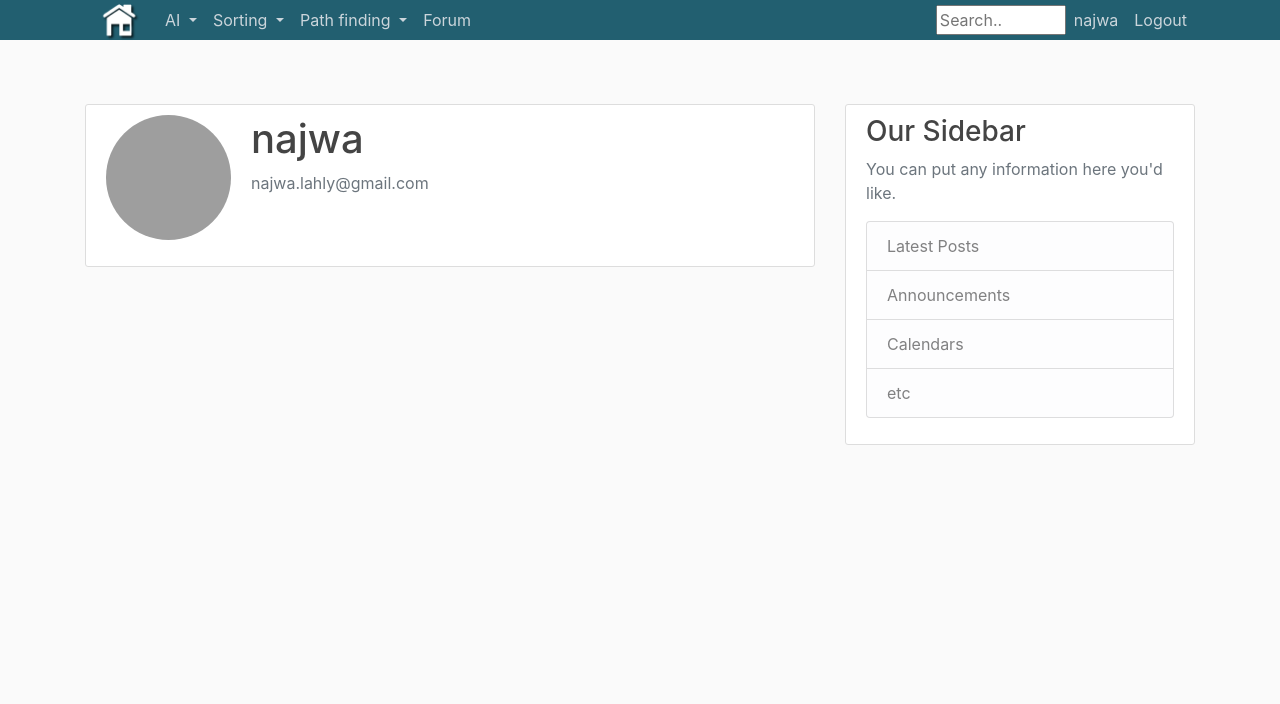
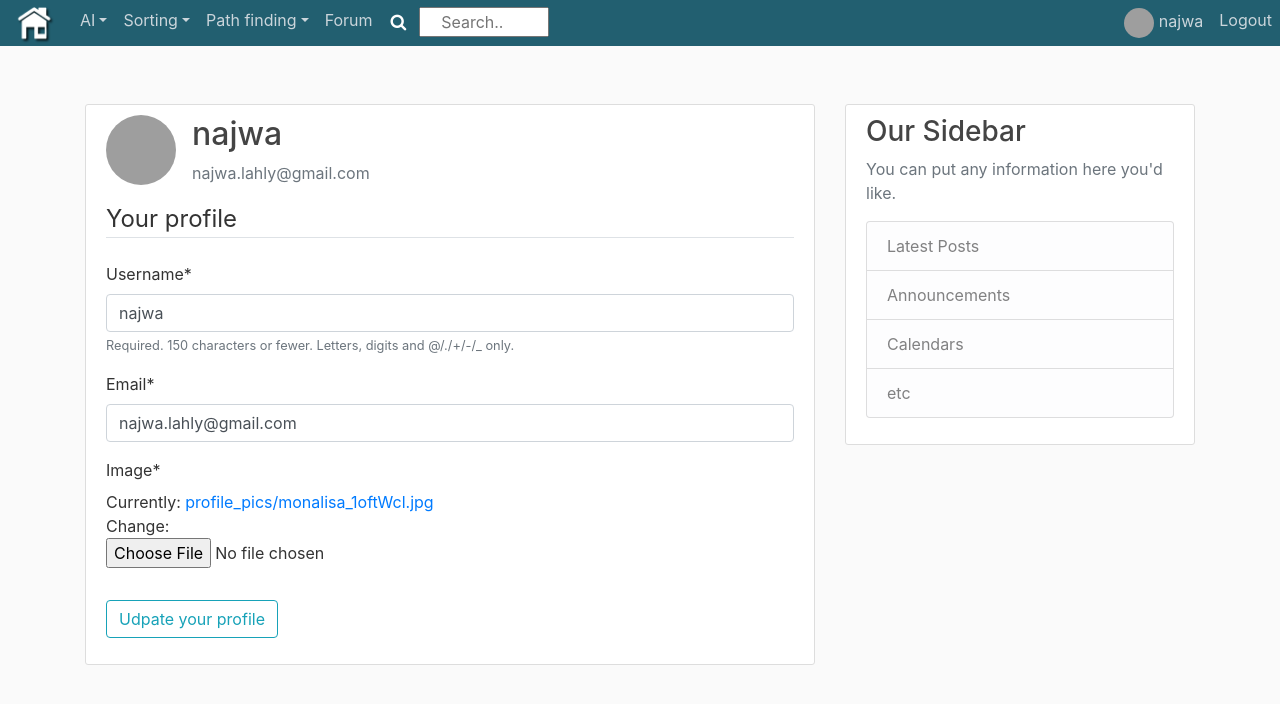
Before and after one commit to NajwaLahly/Django_Website, a Django app: page /Users/profile/ in a window 1280 px wide. Shown: the top 704 px of the page. Run offline with Django 3.2, Linux system fonts and the light colour scheme; a user stored in the database is signed in; data comes from the database, SQL or seed files in the repository; both versions use the stored data as it was after the commit; some libraries are stand-ins or nearby versions; grey boxes are pictures that could not be loaded.

Commit message:
-add signal.py to create profile -clean main.css and base.htm -modify search bar

```diff
--- a/Django_Website/Django_Website/urls.py
+++ b/Django_Website/Django_Website/urls.py
@@ -16,6 +16,8 @@ Including another URLconf
 from django.contrib import admin
 from django.urls import path, include
 from django.contrib.auth import views as auth_views
+from django.conf import settings
+from django.conf.urls.static import static
 
 
 urlpatterns = [
@@ -29,4 +31,4 @@ urlpatterns = [
     path('login/', auth_views.LoginView.as_view(template_name='Users/login.html'), name='login'),
     path('logout/', auth_views.LogoutView.as_view(template_name='Users/logout.html'), name='logout'),
 
-]
+] + static(settings.MEDIA_URL, document_root=settings.MEDIA_ROOT)
--- a/Django_Website/Users/forms.py
+++ b/Django_Website/Users/forms.py
@@ -1,6 +1,7 @@
 from django import forms
 from django.contrib.auth.models import User
 from django.contrib.auth.forms import UserCreationForm
+from .models import Profile
 
 
 class UserRegisterForm(UserCreationForm):
@@ -9,3 +10,17 @@ class UserRegisterForm(UserCreationForm):
     class Meta:
         model = User
         fields = ['username', 'email', 'password1', 'password2']
+
+
+class UserUpdateForm(forms.ModelForm):
+    email = forms.EmailField()
+
+    class Meta:
+        model = User
+        fields = ['username', 'email']
+
+
+class ProfileUpdateForm(forms.ModelForm):
+    class Meta:
+        model = Profile
+        fields = ['image']
--- a/Django_Website/Users/templates/Users/profile.html
+++ b/Django_Website/Users/templates/Users/profile.html
@@ -4,16 +4,24 @@
 {% block content %}
     <div class="content-section">
       <div class="media">
-          {% if user.profile.image %}
-        <img class="rounded-circle account-img" src="{{ user.profile.image.url }}">
-          {% else %}
-          <img class="rounded-circle account-img" src="{% static 'Users/default.jpg' %}">
-        {% endif %}
+
+        <img class="rounded-circle article-img" src="{{ user.profile.image.url }}">
         <div class="media-body">
           <h2 class="account-heading">{{user.username}}</h2>
           <p class="text-secondary">{{user.email}}</p>
         </div>
       </div>
       <!-- FORM HERE -->
+        <form method="POST" enctype="multipart/form-data">
+            {% csrf_token %}
+            <fieldset class="form-group">
+                <legend class="border-bottom mb-4">Your profile</legend>
+                {{ u_form|crispy }}
+                {{ p_form|crispy }}
+            </fieldset>
+            <div class="form-group">
+                <button class="btn btn-outline-info" type="submit">Udpate your profile</button>
+            </div>
+        </form>
     </div>
 {% endblock content %}
--- a/Django_Website/Users/views.py
+++ b/Django_Website/Users/views.py
@@ -1,7 +1,7 @@
 from django.shortcuts import render, redirect
 from django.contrib.auth.forms import UserCreationForm
 from django.contrib import messages
-from .forms import UserRegisterForm
+from .forms import UserRegisterForm, UserUpdateForm, ProfileUpdateForm
 from django.contrib.auth.decorators import login_required
 
 
@@ -20,4 +20,20 @@ def register(request):
 
 @login_required
 def profile(request):
-    return render(request, 'Users/profile.html')
+    if request.method == 'POST':
+        u_form = UserUpdateForm(request.POST, instance=request.user)
+        p_form = ProfileUpdateForm(request.POST,
+                                   request.FILES,
+                                   instance=request.user.profile)
+        if u_form.is_valid() and p_form.is_valid():
+            u_form.save()
+            p_form.save()
+    else:
+        u_form = UserUpdateForm(instance=request.user)
+        p_form = ProfileUpdateForm(instance=request.user.profile)
+
+    context = {
+        'u_form': u_form,
+        'p_form': p_form
+    }
+    return render(request, 'Users/profile.html', context)
--- a/Django_Website/home/static/home/main.css
+++ b/Django_Website/home/static/home/main.css
@@ -3,6 +3,8 @@ body {
   color: #333333;
   margin-top: 5rem;
 }
+
+/* specify font here*/
 
 * {
     font-family: ;
@@ -15,15 +17,15 @@ h1, h2, h3, h4, h5, h6 {
 ul {
   margin: 0;
 }
-
+/* navbar color*/
 .bg-steel {
   background-color: #225f70;
 }
-
+/*color of nav items on navbar*/
 .site-header .navbar-nav .nav-link {
   color: #cbd5db;
 }
-
+/*background color of nav items on navbar*/
 .site-header .navbar-nav .nav-link:hover {
   color: #ffffff;
 }
@@ -32,6 +34,7 @@ ul {
   font-weight: 500;
 }
 
+/*style elements with class content section*/
 .content-section {
   background: #ffffff;
   padding: 10px 20px;
@@ -39,11 +42,11 @@ ul {
   border-radius: 3px;
   margin-bottom: 20px;
 }
-
+/*
 .article-title {
   color: #444444;
 }
-
+/*
 a.article-title:hover {
   color: #428bca;
   text-decoration: none;
@@ -52,13 +55,13 @@ a.article-title:hover {
 .article-content {
   white-space: pre-line;
 }
-
+/*article image styling used in profile pic in profile update page */
 .article-img {
-  height: 65px;
-  width: 65px;
+  height: 70px;
+  width: 70px;
   margin-right: 16px;
 }
-
+/*
 .article-metadata {
   padding-bottom: 1px;
   margin-bottom: 4px;
@@ -75,17 +78,7 @@ a.article-title:hover {
   height: 25px;
   vertical-align: middle;
 }
-
-.account-img {
-  height: 125px;
-  width: 125px;
-  margin-right: 20px;
-  margin-bottom: 16px;
-}
-
-.account-heading {
-  font-size: 2.5rem;
-}
+*/
 
 .navbar{
     width:100% !important;
@@ -94,6 +87,7 @@ a.article-title:hover {
     right:0;
     padding:0;
 }
+/*home in navbar*/
 .logo {
     text-align: center;}
 
@@ -103,6 +97,8 @@ a.article-title:hover {
     overflow: hidden;
     margin: -10px;
 }
+
+
 /* The dropdown container */
 /* The dropdown container */
 
@@ -119,9 +115,9 @@ a.article-title:hover {
   margin: 0; /* Important for vertical align on mobile phones */
 }
 
-/* Add a red background color to navbar links on hover */
+/* Add a background color to navbar links on hover */
 .navbar a:hover, .dropdown:hover .dropbtn {
-  background-color: black;
+  background-color: #5b838f;
 }
 
 /* Dropdown content (hidden by default) */
@@ -154,14 +150,28 @@ a.article-title:hover {
   display: block;
 }
 
-/*search box*/
-input[type=text] {
+
+/* Style the submit button of search bar*/
+form.search button {
+  width: 20%;
+  padding: 10px;
+  background: #225f70;
+  color: white;
+  font-size: 17px;
+  border:none;
+  border-left: none; /* Prevent double borders*/
+  cursor: pointer;
+}
+
+/* input field in search bar without focus */
+form.search input[type=text] {
+  padding-left:20px;
   width: 130px;
   -webkit-transition: width 0.4s ease-in-out;
-  transition: width 0.4s ease-in-out;
+
 }
 
 /* When the input field gets focus, change its width to 100% */
-input[type=text]:focus {
-  width: 100%;
+form.search input[type=text]:focus {
+    width: 200px;
 }
--- a/Django_Website/home/templates/home/base.html
+++ b/Django_Website/home/templates/home/base.html
@@ -5,31 +5,35 @@
     <!-- Required meta tags -->
     <meta charset="utf-8">
     <meta name="viewport" content="width=device-width, initial-scale=1, shrink-to-fit=no">
-
     <!-- Bootstrap CSS -->
     <link rel="stylesheet" href="https://stackpath.bootstrapcdn.com/bootstrap/4.3.1/css/bootstrap.min.css" integrity="sha384-ggOyR0iXCbMQv3Xipma34MD+dH/1fQ784/j6cY/iJTQUOhcWr7x9JvoRxT2MZw1T" crossorigin="anonymous">
     <link rel="stylesheet" type="text/css" href="{% static 'home/main.css' %}">
+
     <br>
+
     <title>{{title}}</title>
 </head>
+
 <body>
+
     <header class="site-header">
+        <!-- home icon do not collapse -->
         <nav class="navbar navbar-expand-md navbar-dark bg-steel fixed-top">
-        <div class="container">
             <a class="nav-item nav-link" href="{% url 'home' %}">
                 <div class="logo">
                   <img src="{% static 'home/home.png' %}" class="img-fluid"  alt="">
                 </div>
             </a>
+
+            <!-- navbar toggler -->
             <button class="navbar-toggler" type="button" data-toggle="collapse" data-target="#navbarToggle" aria-controls="navbarToggle" aria-expanded="false" aria-label="Toggle navigation">
                 <span class="navbar-toggler-icon"></span>
             </button>
+
             <div class="collapse navbar-collapse" id="navbarToggle">
                 <div class="navbar-nav mr-auto">
                     <li class="nav-item dropdown">
-                  <a class="nav-link dropdown-toggle" href="{% url 'AI_home' %}" id="navbardrop" data-hover="dropdown">
-                    AI
-                  </a>
+                        <a class="nav-link dropdown-toggle" href="{% url 'AI_home' %}" id="navbardrop" data-hover="dropdown">AI</a>
                             <div class="dropdown-menu">
                                 <a class="dropdown-item" href="#">Link 1</a>
                                 <a class="dropdown-item" href="#">Link 2</a>
@@ -37,9 +41,7 @@
                             </div>
                     </li>
                     <li class="nav-item dropdown">
-                  <a class="nav-link dropdown-toggle" href="{% url 'sorting_home' %}" id="navbardrop" data-hover="dropdown">
-                    Sorting
-                  </a>
+                        <a class="nav-link dropdown-toggle" href="{% url 'sorting_home' %}" id="navbardrop" data-hover="dropdown">Sorting</a>
                             <div class="dropdown-menu">
                                 <a class="dropdown-item" href="#">Link 1</a>
                                 <a class="dropdown-item" href="#">Link 2</a>
@@ -47,9 +49,7 @@
                             </div>
                     </li>
                     <li class="nav-item dropdown">
-                  <a class="nav-link dropdown-toggle" href="{% url 'path_finding_home' %}" id="navbardrop" data-hover="dropdown">
-                    Path finding
-                  </a>
+                        <a class="nav-link dropdown-toggle" href="{% url 'path_finding_home' %}" id="navbardrop" data-hover="dropdown">Path finding</a>
                             <div class="dropdown-menu">
                             <a class="dropdown-item" href="#">Link 1</a>
                             <a class="dropdown-item" href="#">Link 2</a>
@@ -58,20 +58,30 @@
                     </li>
                     <a class="nav-item nav-link" href="{% url 'forum' %}">Forum</a>
 
+                    <!-- Search form -->
+
+                    <link rel="stylesheet" href="https://cdnjs.cloudflare.com/ajax/libs/font-awesome/4.7.0/css/font-awesome.min.css"><!-- Load icon library -->
+                    <form class="search" >
+                        <button type="submit" ><i class="fa fa-search" aria-hidden="true"></i></button>
+                        <input type="text" placeholder="Search..">
+                    </form>
                 </div>
-            <!-- Search form -->
-            <input type="text" name="search" placeholder="Search..">
+
+
             <!-- Navbar Right Side -->
                 <div class="navbar-nav">
                     {% if user.is_authenticated %}
-                    <a class="nav-item nav-link" href="{% url 'profile' %}">{{user.username}}</a>
+                        <a class="nav-item nav-link" href="{% url 'profile' %}">
+                            <img width="30" height="30" class="rounded-circle" src ="{{ user.profile.image.url }}">
+                            {{ user.username }}
+                        </a>
                         <a class="nav-item nav-link" href="{% url 'logout' %}">Logout</a>
                     {% else %}
                         <a class="nav-item nav-link" href="{% url 'login' %}">Login</a>
                         <a class="nav-item nav-link" href="{% url 'register' %}">Register</a>
                     {% endif %}
                 </div>
-          </div>
+
             </div>
         </nav>
     </header>
```
Also changed, not shown: Django_Website/home/static/home/main.js (deleted, +0 -38 lines), Django_Website/Users/models.py (line endings or trailing spaces), Django_Website/db.sqlite3. Lines whose indentation alone changed are shown as unchanged.
